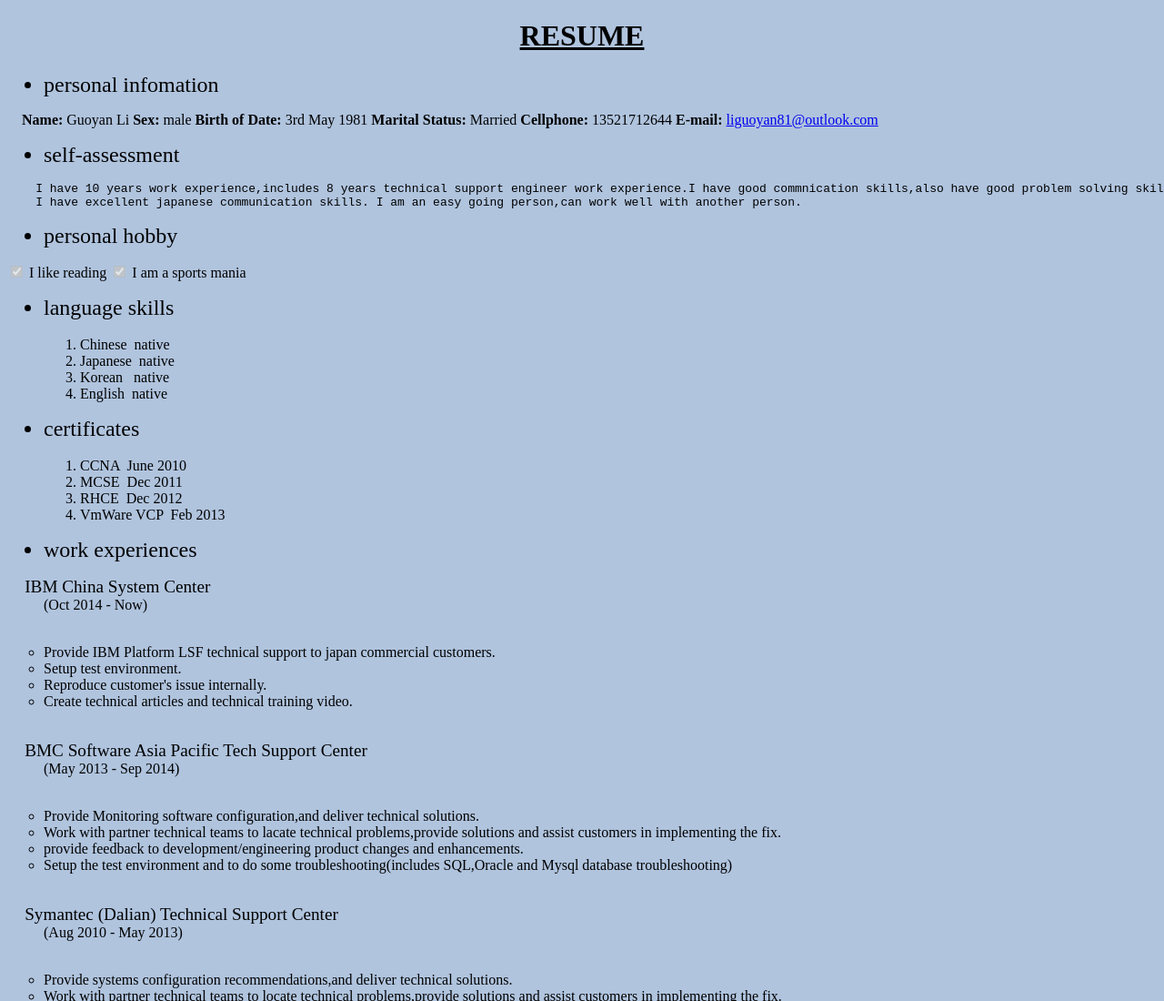
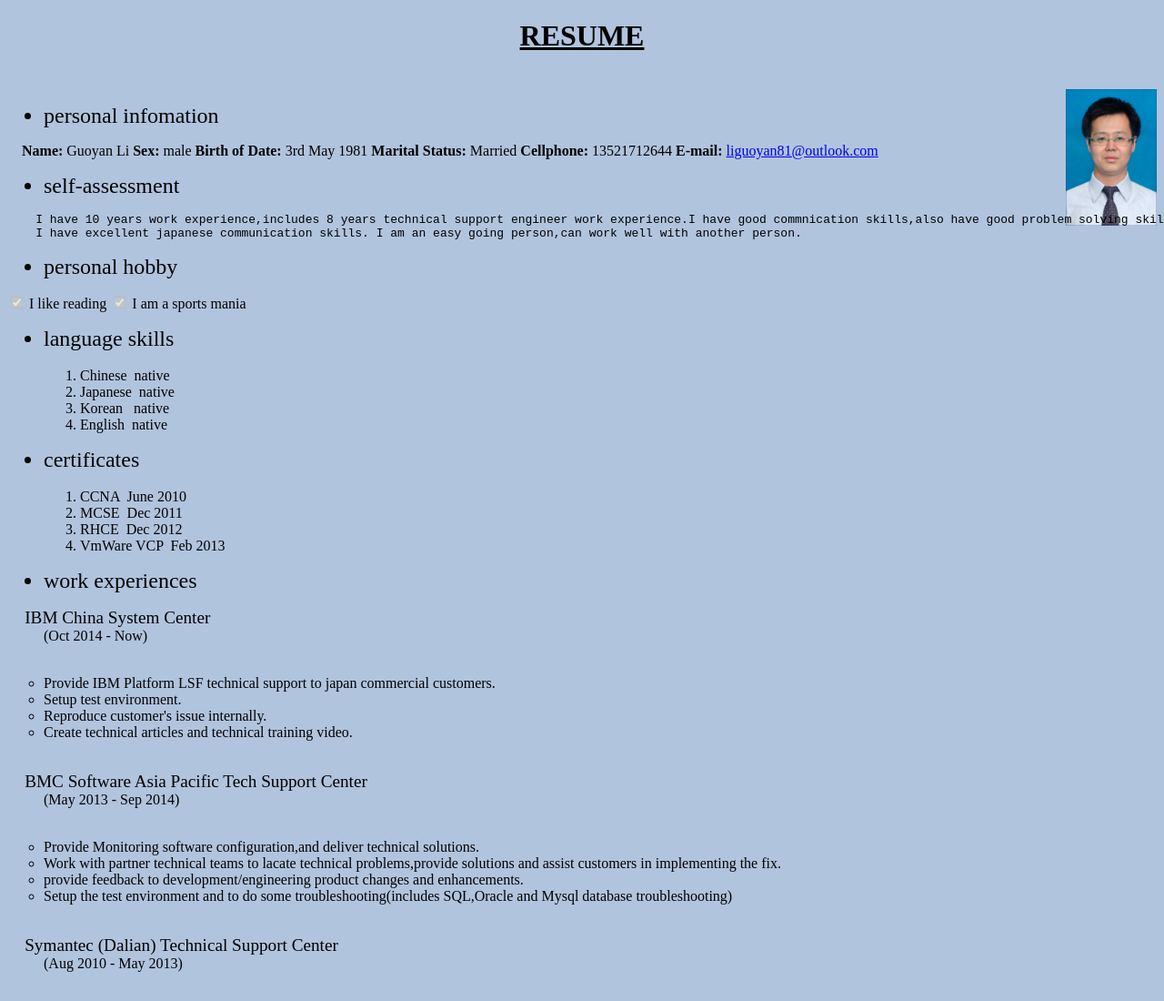
Before and after one commit to spongebob108/spongebob108.github.com, a plain HTML site: page index.html in a window 1280 px wide. Shown: the top 1100 px of the page at 91% size. Drawn offline with Linux system fonts and the light colour scheme.

Commit message:
add a pic.

```diff
--- a/index.html
+++ b/index.html
@@ -6,7 +6,9 @@
 
 <body style="background-color: lightsteelblue">
 
-<h1 align="center"><u>RESUME</u></h1>
+<h1 align="center"><u>RESUME</u></h1><br />
+<img src="liguoyan.JPG" height="150" width="100" align="right">
+
 <ul>
 
         <li style="font-size: x-large">personal infomation</li>
```
Also changed, not shown: liguoyan.JPG (added).
